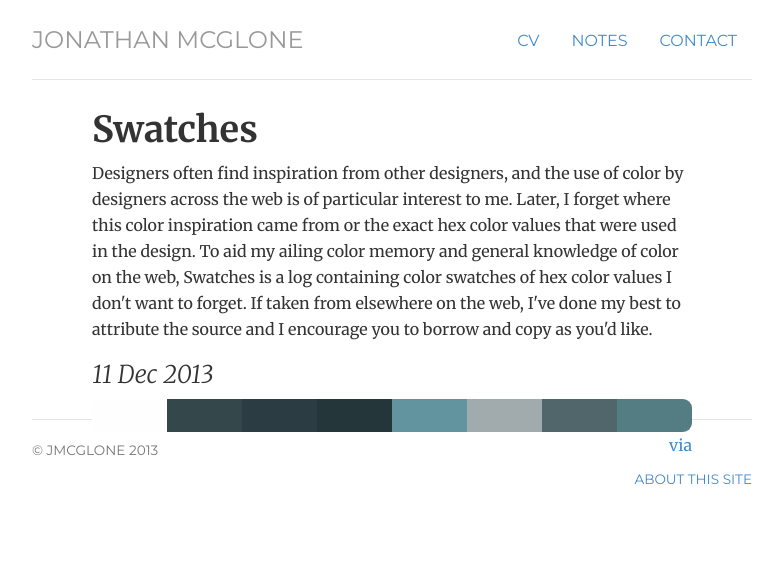
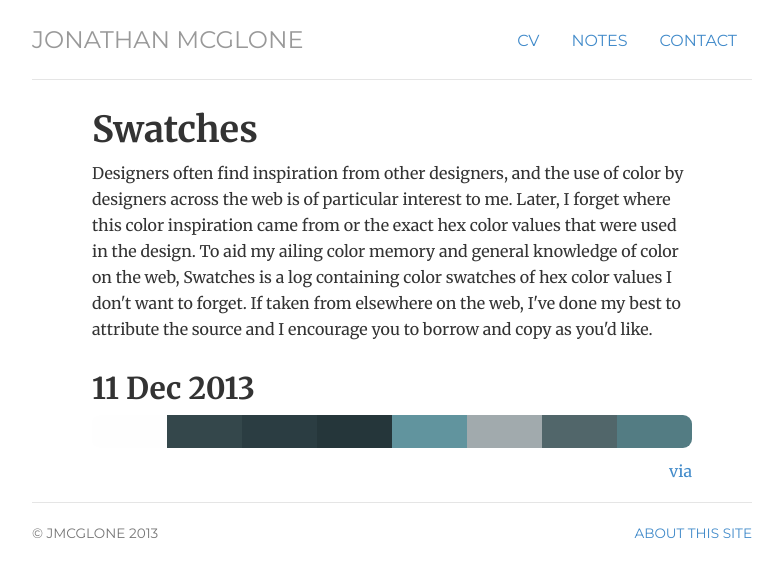
Before and after one commit to jmcglone/jmcglone.github.io, a Jekyll site: the page built from swatches/index.html, in a window 1280 px wide. Shown: the top 577 px of the page, without its empty margins (248-1031 px from the left). Built offline with Jekyll 4.4.1, drawn with Linux system fonts in a browser that asks for light colours.

Commit message:
Update index.html
changing .note to .swatch-log

```diff
--- a/swatches/index.html
+++ b/swatches/index.html
@@ -8,7 +8,7 @@ title: Swatches
   <p>Designers often find inspiration from other designers, and the use of color by designers across the web is of particular interest to me. Later, I forget where this color inspiration came from or the exact hex color values that were used in the design. To aid my ailing color memory and general knowledge of color on the web, Swatches is a log containing color swatches of hex color values I don't want to forget. If taken from elsewhere on the web, I've done my best to attribute the source and I encourage you to borrow and copy as you'd like.</p>
 
   <!-- 11 Dec 2013 -->
-  <div class="note single">
+  <div class="swatch-log single">
     <h2 class="date">11 Dec 2013</h2>
       <!-- Swatch content -->
               <ul class="swatch">
```
